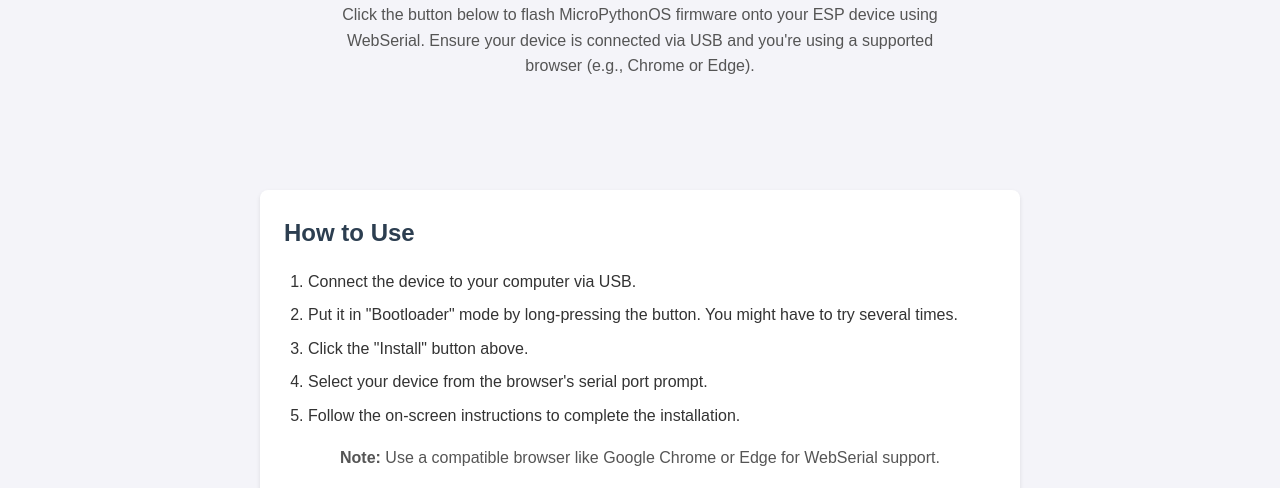
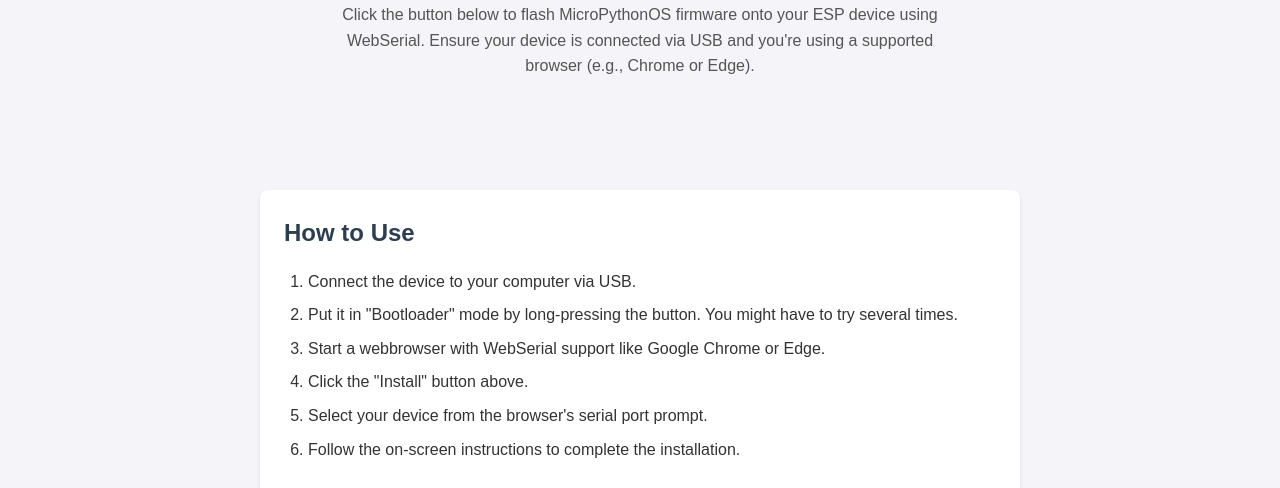
Before and after one commit to MicroPythonOS/install, a plain HTML site: page index.html in a window 1280 px wide. Shown: the part 312-800 px from the top of the page. Drawn offline with Linux system fonts and the light colour scheme.

Commit message:
Improve instructions

```diff
--- a/index.html
+++ b/index.html
@@ -4,7 +4,6 @@
     <meta charset="UTF-8">
     <meta name="viewport" content="width=device-width, initial-scale=1.0">
     <title>MicroPythonOS Installer</title>
-    <!-- Step 1: Load ESP Web Tools JavaScript -->
     <script
       type="module"
       src="https://unpkg.com/esp-web-tools@10/dist/web/install-button.js?module"
@@ -153,18 +152,17 @@
             <div class="container">
                 <h2>Install MicroPythonOS</h2>
                 <p>Click the button below to flash MicroPythonOS firmware onto your ESP device using WebSerial. Ensure your device is connected via USB and you're using a supported browser (e.g., Chrome or Edge).</p>
-                <!-- Step 2: ESP Web Install Button -->
                 <esp-web-install-button manifest="/manifests/Waveshare/ESP32-S3-Touch-LCD-2/Waveshare_ESP32-S3-Touch-LCD-2.json" ></esp-web-install-button>
                 <div class="instructions">
                     <h3>How to Use</h3>
                     <ol>
                         <li>Connect the device to your computer via USB.</li>
                         <li>Put it in "Bootloader" mode by long-pressing the button. You might have to try several times.</li>
+			<li>Start a webbrowser with WebSerial support like Google Chrome or Edge.</li>
                         <li>Click the "Install" button above.</li>
                         <li>Select your device from the browser's serial port prompt.</li>
                         <li>Follow the on-screen instructions to complete the installation.</li>
                     </ol>
-                    <p><strong>Note:</strong> Use a compatible browser like Google Chrome or Edge for WebSerial support.</p>
                 </div>
             </div>
         </section>
```
